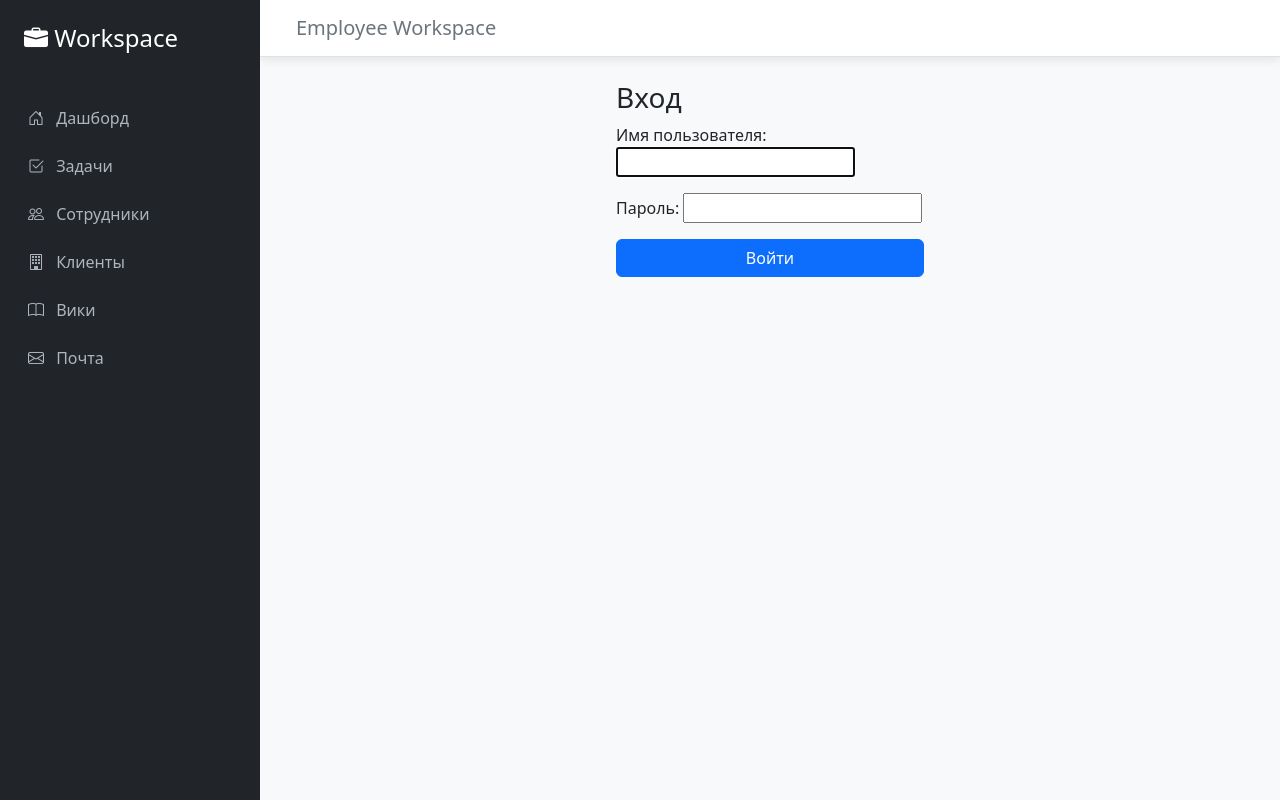
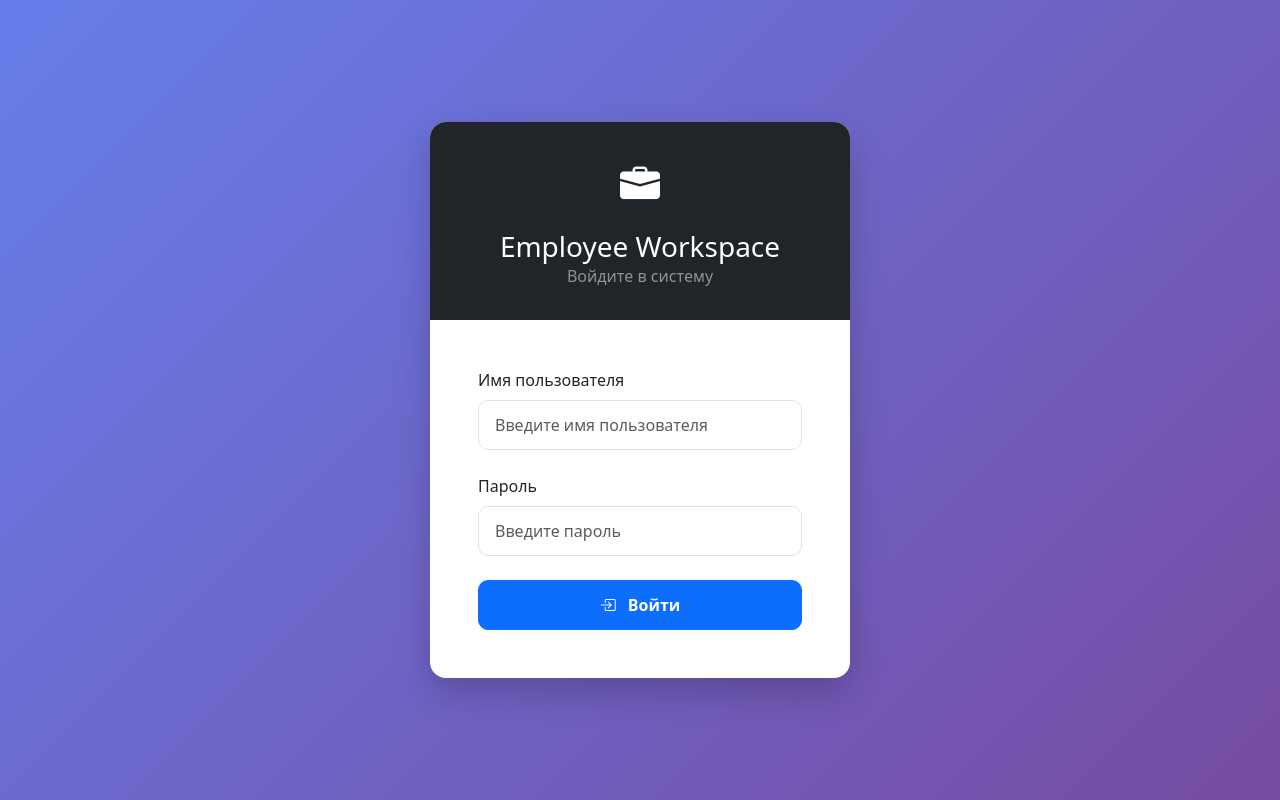
Before and after one commit to fake-stmz/employee-workspace-django, a Django app: page /login/ in a window 1280 px wide. Run offline with Django 5.2, Linux system fonts and the light colour scheme.

Commit message:
feat: updated login form

```diff
--- a/config/urls.py
+++ b/config/urls.py
@@ -21,7 +21,10 @@ urlpatterns = [
     # DRF API
     path('api/', include(router.urls)),
     # Авторизация
-    path('login/', auth_views.LoginView.as_view(template_name='login.html'), name='login'),
+    path('login/', auth_views.LoginView.as_view(
+    template_name='login.html',
+    redirect_authenticated_user=True,   # ← полезная опция
+), name='login'),
     path('logout/', auth_views.LogoutView.as_view(), name='logout'),
     # Главная панель - W.I.P. (пока переводит на список задач)
     path('', dashboard, name='dashboard'),
--- a/templates/login.html
+++ b/templates/login.html
@@ -1,22 +1,95 @@
-{% extends 'base.html' %}
+<!DOCTYPE html>
+<html lang="ru">
+<head>
+    <meta charset="UTF-8">
+    <meta name="viewport" content="width=device-width, initial-scale=1">
+    <title>Вход — Employee Workspace</title>
 
-{% block content %}
+    <link href="https://cdn.jsdelivr.net/npm/bootstrap@5.3.3/dist/css/bootstrap.min.css" rel="stylesheet"
+          integrity="sha384-QWTKZyjpPEjISv5WaRU9OFeRpok6YctnYmDr5pNlyT2bRjXh0JMhjY6hW+ALEwIH" crossorigin="anonymous">
+    <link href="https://cdn.jsdelivr.net/npm/bootstrap-icons@1.11.3/font/bootstrap-icons.css" rel="stylesheet">
 
-<div class="row justify-content-center">
-    <div class="col-md-4">
+    <style>
+        body {
+            background: linear-gradient(135deg, #667eea 0%, #764ba2 100%);
+            height: 100vh;
+            display: flex;
+            align-items: center;
+            justify-content: center;
+        }
+        .login-card {
+            width: 100%;
+            max-width: 420px;
+            border: none;
+            border-radius: 16px;
+            box-shadow: 0 15px 35px rgba(0, 0, 0, 0.2);
+            overflow: hidden;
+        }
+        .login-header {
+            background: #212529;
+            color: white;
+            padding: 2rem 1.5rem;
+            text-align: center;
+        }
+        .form-control {
+            border-radius: 10px;
+            padding: 12px 16px;
+        }
+        .btn-login {
+            border-radius: 10px;
+            padding: 12px;
+            font-weight: 600;
+        }
+    </style>
+</head>
+<body>
 
-        <h3>Вход</h3>
+<div class="login-card bg-white">
+    <div class="login-header">
+        <div class="mb-3">
+            <i class="bi bi-briefcase-fill" style="font-size: 2.5rem;"></i>
+        </div>
+        <h3 class="mb-0">Employee Workspace</h3>
+        <p class="text-white-50 mb-0">Войдите в систему</p>
+    </div>
 
-        <form method="post">
+    <div class="card-body p-5">
+        {% if form.errors %}
+            <div class="alert alert-danger alert-dismissible fade show" role="alert">
+                Неправильное имя пользователя или пароль.
+                <button type="button" class="btn-close" data-bs-dismiss="alert" aria-label="Close"></button>
+            </div>
+        {% endif %}
+
+        <form method="post" action="{% url 'login' %}">
             {% csrf_token %}
-            {{ form.as_p }}
 
-            <button type="submit" class="btn btn-primary w-100">
+            <div class="mb-4">
+                <label class="form-label fw-medium">Имя пользователя</label>
+                <input type="text"
+                       name="username"
+                       class="form-control"
+                       placeholder="Введите имя пользователя"
+                       required>
+            </div>
+
+            <div class="mb-4">
+                <label class="form-label fw-medium">Пароль</label>
+                <input type="password"
+                       name="password"
+                       class="form-control"
+                       placeholder="Введите пароль"
+                       required>
+            </div>
+
+            <button type="submit" class="btn btn-primary w-100 btn-login">
+                <i class="bi bi-box-arrow-in-right me-2"></i>
                 Войти
             </button>
         </form>
-
     </div>
 </div>
 
-{% endblock %}
+<script src="https://cdn.jsdelivr.net/npm/bootstrap@5.3.3/dist/js/bootstrap.bundle.min.js"></script>
+</body>
+</html>
```
